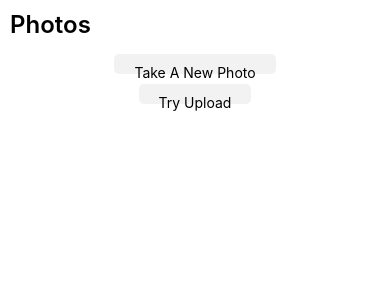
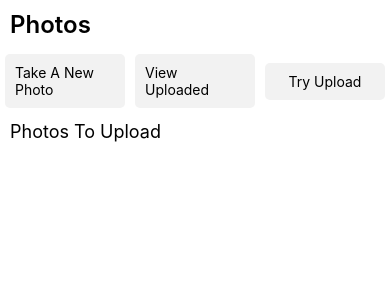
Before and after one commit to jjlljj/offlinephotos, a React Native app: screen / in a window 390 px wide. Shown: the top 300 px of the page. Built offline with nearby package versions, Linux system fonts and the light colour scheme; what react-native would draw is missing.

Commit message:
Show both uploaded and que'd photos lists, add upload trigger

```diff
--- a/src/App.js
+++ b/src/App.js
@@ -65,6 +65,8 @@ class App extends Component {
 
   uploadPhoto = async photo => {
     setTimeout(() => {
+      const success = true;
+      if (success) {
         this.setState(
           {
             uploading: false,
@@ -72,15 +74,18 @@ class App extends Component {
             uploadedPhotos: [photo, ...this.state.uploadedPhotos],
           },
           () => {
-          // delete photo here from system storage as well
-
             AsyncStorage.setItem('photos', JSON.stringify(this.state.photos));
             AsyncStorage.setItem(
               'uploadedPhotos',
               JSON.stringify(this.state.uploadedPhotos)
             );
+            // delete photo here from system as well if not saving uploaded list
+
+            // try next upload
+            this.queNextUpload();
           }
         );
+      }
       return true;
     }, 2000);
   };
@@ -124,27 +129,39 @@ class App extends Component {
         <StatusBar barStyle="dark-content" />
         <SafeAreaView style={{ flex: 1 }}>
           <Text style={styles.sectionTitle}>Photos</Text>
-          {view === 'photos' && (
+          {(view === 'photos' || view === 'uploaded') && (
+            <View style={{ flexDirection: 'row', flexWrap: 'wrap' }}>
               <TouchableOpacity
                 style={styles.capture}
                 onPress={() => this.setState({ view: 'camera' })}
               >
                 <Text>Take A New Photo</Text>
               </TouchableOpacity>
-          )}
-          {view === 'photos' && (
+              <TouchableOpacity
+                style={styles.capture}
+                onPress={() => {
+                  this.setState({
+                    view: view === 'photos' ? 'uploaded' : 'photos',
+                  });
+                }}
+              >
+                <Text>{view === 'photos' ? 'View Uploaded' : 'View Que'}</Text>
+              </TouchableOpacity>
               <TouchableOpacity
                 style={styles.capture}
                 onPress={this.queNextUpload}
+                disabled={this.state.uploading}
               >
                 <Text>Try Upload</Text>
               </TouchableOpacity>
+            </View>
           )}
           {view === 'photos' && (
             <ScrollView
               contentInsetAdjustmentBehavior="automatic"
               style={styles.scrollView}
             >
+              <Text style={styles.sectionDescription}>Photos To Upload</Text>
               {uploading && (
                 <View
                   style={{
@@ -176,6 +193,7 @@ class App extends Component {
               contentInsetAdjustmentBehavior="automatic"
               style={styles.scrollView}
             >
+              <Text style={styles.sectionDescription}>Uploaded Photos</Text>
               <View style={styles.sectionContainer}>
                 {uploadedPhotos.map(photo => {
                   return (
@@ -257,13 +275,6 @@ const styles = StyleSheet.create({
     backgroundColor: Colors.lighter,
     flex: 1,
   },
-  engine: {
-    position: 'absolute',
-    right: 0,
-  },
-  body: {
-    backgroundColor: Colors.white,
-  },
   preview: {
     flex: 1,
     justifyContent: 'flex-end',
@@ -274,9 +285,11 @@ const styles = StyleSheet.create({
     backgroundColor: '#f2f2f2',
     borderRadius: 5,
     padding: 10,
-    paddingHorizontal: 20,
+    paddingHorizontal: 10,
     alignSelf: 'center',
     margin: 5,
+    minWidth: 120,
+    alignItems: 'center',
   },
   sectionContainer: {
     paddingHorizontal: 24,
@@ -294,7 +307,7 @@ const styles = StyleSheet.create({
     marginTop: 8,
     fontSize: 18,
     fontWeight: '400',
-    color: Colors.dark,
+    marginHorizontal: 10,
   },
   highlight: {
     fontWeight: '700',
```
Lines whose indentation alone changed are shown as unchanged.
